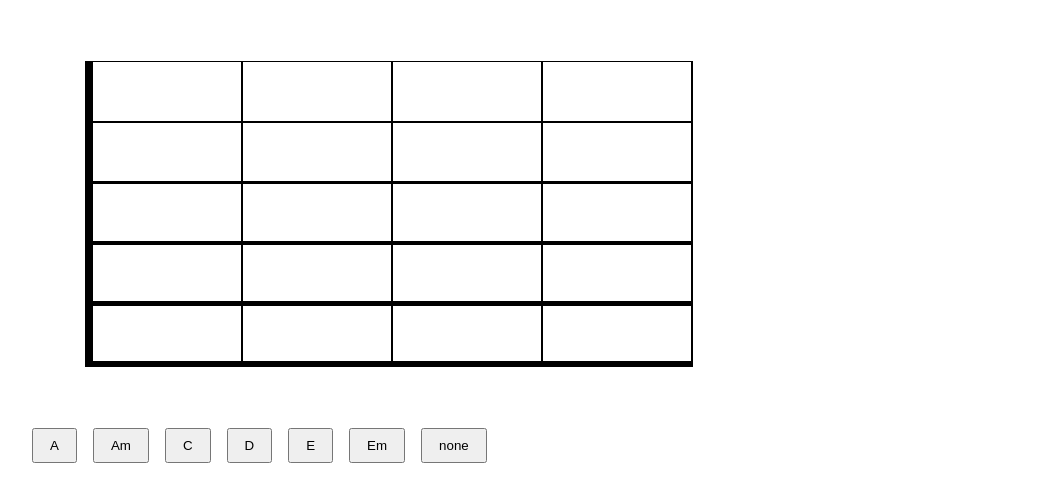
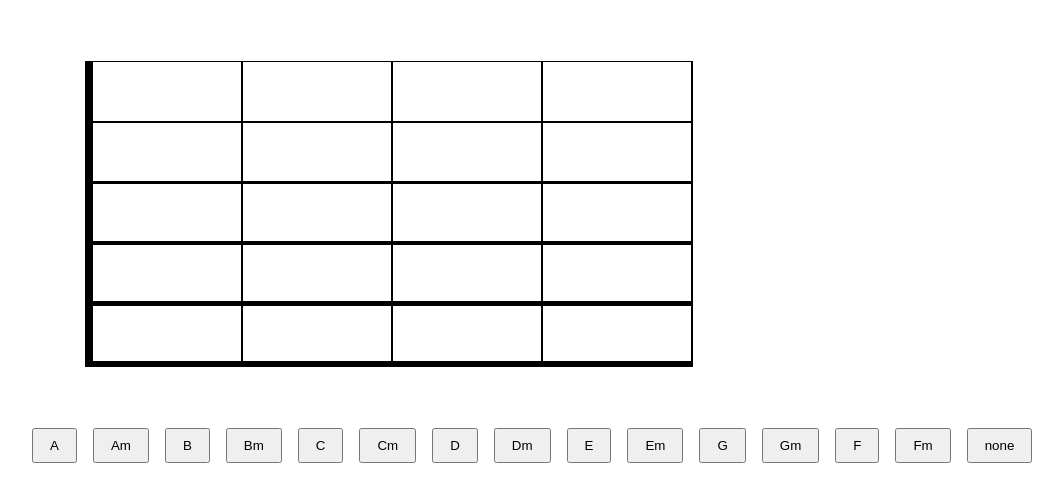
Before and after one commit to dredtrake/react-gc, a React (Create React App) app: page / in a window 1280 px wide. Shown: the top 502 px of the page, without its empty margins (8-1071 px from the left). Built offline with nearby package versions, Linux system fonts and the light colour scheme.

Commit message:
new chords, Gm is messing the thing up

```diff
--- a/src/constants/index.js
+++ b/src/constants/index.js
@@ -20,6 +20,28 @@ const Am = {
     ],
 };
 
+const B = {
+    name: 'B',
+    positions: [
+        { p: '1-2', f: true },
+        { p: '2-4', f: true },
+        { p: '3-4', f: true },
+        { p: '4-4', f: true },
+        { p: '5-2', f: true },
+    ],
+};
+
+const Bm = {
+    name: 'Bm',
+    positions: [
+        { p: '1-2', f: true },
+        { p: '2-3', f: true },
+        { p: '3-4', f: true },
+        { p: '4-4', f: true },
+        { p: '5-2', f: true },
+    ],
+};
+
 const C = {
     name: 'C',
     positions: [
@@ -32,10 +54,31 @@ const C = {
     ],
 };
 
+const Cm = {
+    name: 'Cm',
+    positions: [
+        { p: '1-1', f: true },
+        { p: '2-2', f: true },
+        { p: '3-3', f: true },
+        { p: '4-3', f: true },
+        { p: '5-1', f: true },
+    ],
+};
+
 const D = {
     name: 'D',
     positions: [
         { p: '1-2', f: true },
+        { p: '2-3', f: true },
+        { p: '3-2', f: true },
+        { p: '4-0', f: false },
+    ],
+};
+
+const Dm = {
+    name: 'Dm',
+    positions: [
+        { p: '1-1', f: true },
         { p: '2-3', f: true },
         { p: '3-2', f: true },
         { p: '4-0', f: false },
@@ -66,9 +109,57 @@ const Em = {
     ],
 };
 
+const F = {
+    name: 'F',
+    positions: [
+        { p: '1-1', f: false },
+        { p: '2-1', f: false },
+        { p: '3-2', f: true },
+        { p: '4-3', f: true },
+        { p: '5-3', f: true },
+        { p: '6-1', f: false },
+    ],
+};
+
+const Fm = {
+    name: 'Fm',
+    positions: [
+        { p: '1-1', f: false },
+        { p: '2-1', f: false },
+        { p: '3-1', f: false },
+        { p: '4-3', f: true },
+        { p: '5-3', f: true },
+        { p: '6-1', f: false },
+    ],
+};
+
+const G = {
+    name: 'G',
+    positions: [
+        { p: '1-3', f: true },
+        { p: '2-0', f: false },
+        { p: '3-0', f: false },
+        { p: '4-0', f: false },
+        { p: '5-2', f: true },
+        { p: '6-3', f: true },
+    ],
+};
+
+const Gm = {
+    name: 'Gm',
+    positions: [
+        { p: '1-3', f: true },
+        { p: '2-3', f: true },
+        { p: '3-3', f: true },
+        { p: '4-5', f: true },
+        { p: '5-5', f: true },
+        { p: '6-3', f: true },
+    ],
+};
+
 const none = {
     name: '',
     positions: [],
 }
 
-export default {A, Am, C, D, E, Em, none};
+export default {A, Am, B, Bm, C, Cm, D, Dm, E, Em, G, Gm, F, Fm, none};
```
